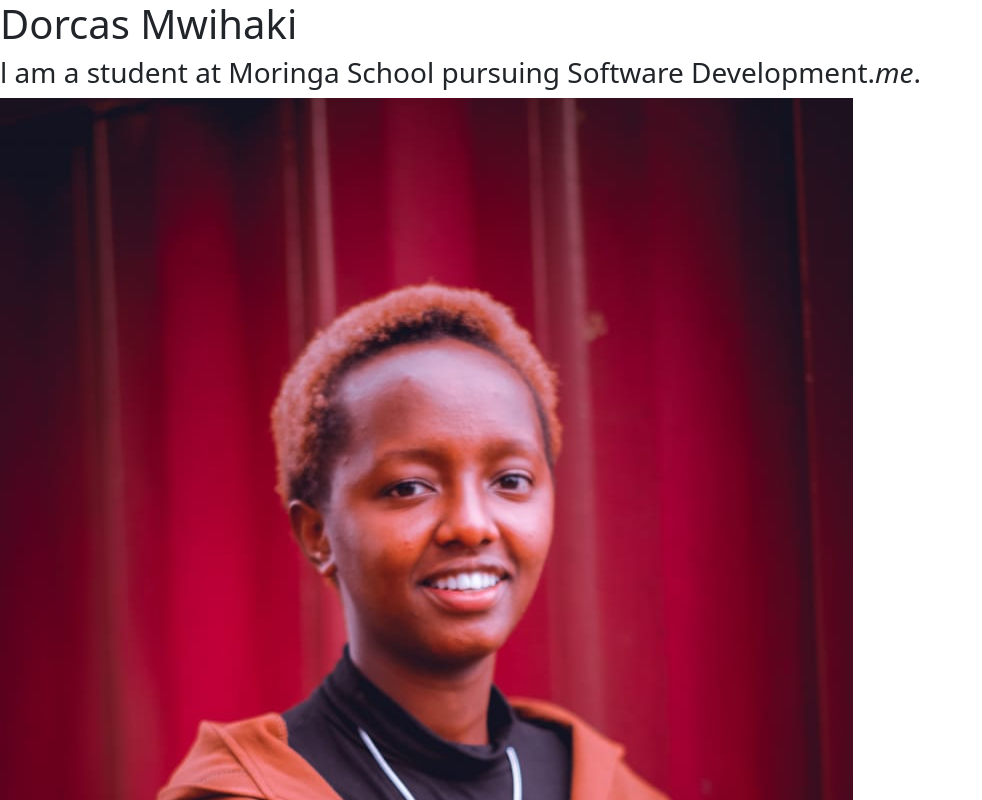
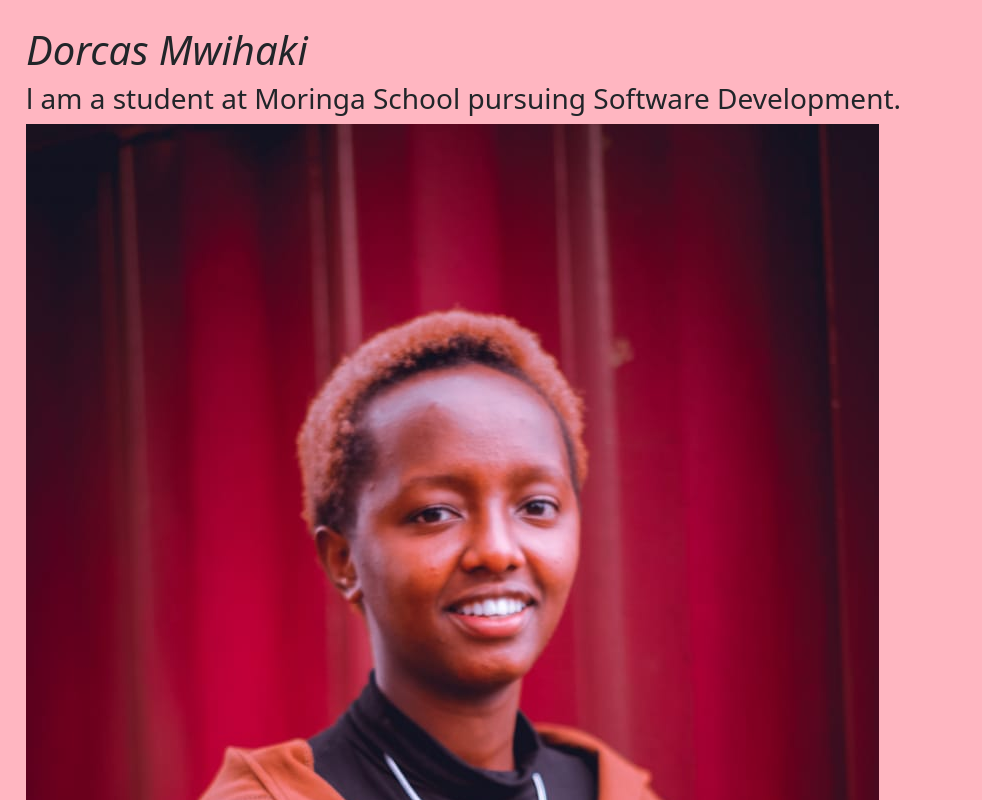
Before and after one commit to dorcasndungu/Portfolio-landing-page, a plain HTML site: page index.html in a window 1280 px wide. Shown: the top 800 px of the page, without its empty margins (0-982 px from the left). Drawn offline with Linux system fonts and the light colour scheme.

Commit message:
changes background of css

```diff
--- a/2.css
+++ b/2.css
@@ -0,0 +1,21 @@
+img{
+  float:inherit
+}
+.power{
+  background-color: rgb(180, 70, 70);
+}
+h1{
+font-style:italic;
+}
+me{
+  background-color:rgba(241, 107, 107, 0.644);
+}
+.test-box{
+  border:2px;
+  padding: 6px;
+  margin: 20px;
+  background-color: lightpink;
+}
+body{
+  background-color: lightpink;
+}
--- a/index.html
+++ b/index.html
@@ -6,10 +6,13 @@
     <link href="2.css"rel="stylesheet"type="text/css">
   </head>
   <body>
+    <div class="test-box">
+    <div class="me">
     <div class="Jumbotron">
     <h1>Dorcas Mwihaki</h1>
-    <h3>l am a student at Moringa School pursuing Software Development.<em>me</em>.</h3>
-     </div>
+    <h3>l am a student at Moringa School pursuing Software Development.</h3>
+    </div>
+    </div>
     <img src="images/WhatsApp Image 2021-11-05 at 3.45.59 PM.jpeg" alt="Dorcas' photo">
     <h2>My projects</h2>
     <div class="container">
@@ -22,8 +25,8 @@
       <p>l used CSS and HTML.Find it <a href="https://github.com/dorcasndungu/my-Dog-s-homepage.git">here</a></p>
     </ul>
     </div>
+  </div>
     <em><h5>About me</h5></em>
-    <p></p>
-
+    <p>l enjoy reading books,writing and listening to poetry.l have always been curious since l was little and this sparked my ambition to learn programming.Having the skill is like having a <span class="power">supernatural power</span>.</p>
   </body>
 </html>
```
